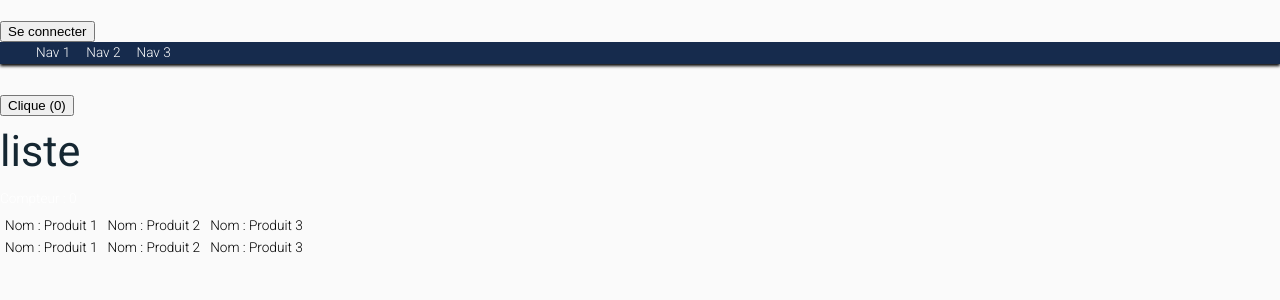
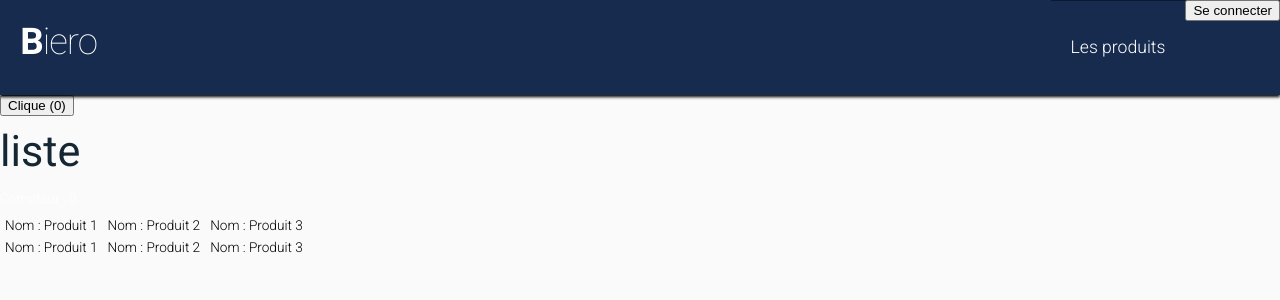
Before and after one commit to 41f-21647/react-demo, a React (Create React App) app: page / in a window 1280 px wide. Shown: the top 300 px of the page. Built offline with nearby package versions, Linux system fonts and the light colour scheme; no server answers.

Commit message:
Modifications de l'entete

```diff
--- a/src/composant/Entete/Entete.css
+++ b/src/composant/Entete/Entete.css
@@ -1,9 +1,4 @@
-.entete{
-    width: 100vw;
 
+.pageActive {
+    font-weight: bold;
 }
-nav li{
-    display: inline;
-    margin-left: 16px;
-
-}
--- a/src/composant/Entete/Entete.js
+++ b/src/composant/Entete/Entete.js
@@ -17,17 +17,28 @@ export default class Entete extends React.Component{
   render(){
     let btnConnecter = (this.props.estConnecte ? "Se déconnecter": "Se connecter")
     return (
-      <header className="entete">
-        <h1>Biero!</h1>
-        <button onClick={this.props.seConnecter}>{btnConnecter}</button>
+      <header className="App-header">
         <nav>
-          <ul>
-            <li>Nav 1</li>
-            <li>Nav 2</li>
-            <li>Nav 3</li>
-          </ul>
-        </nav>
-      </header>
+            <div className="top-nav">
+              <div className="barre">
+                <a className="logo" href="/">
+                  B<span>iero</span>
+                </a>
+                <span className="flex-spacer"></span>
+                <p className="menu-mobile"></p>
+              </div>
+              <span className="flex-spacer"></span>
+              <ul>
+                <li>
+                  <a href="/produit">Les produits</a>
+                </li>
+                          </ul>
+                          <section>
+                            <button onClick={this.props.seConnecter}>{btnConnecter}</button>
+                          </section>
+            </div>
+          </nav>
+        </header>
     );
   }
 }
```
